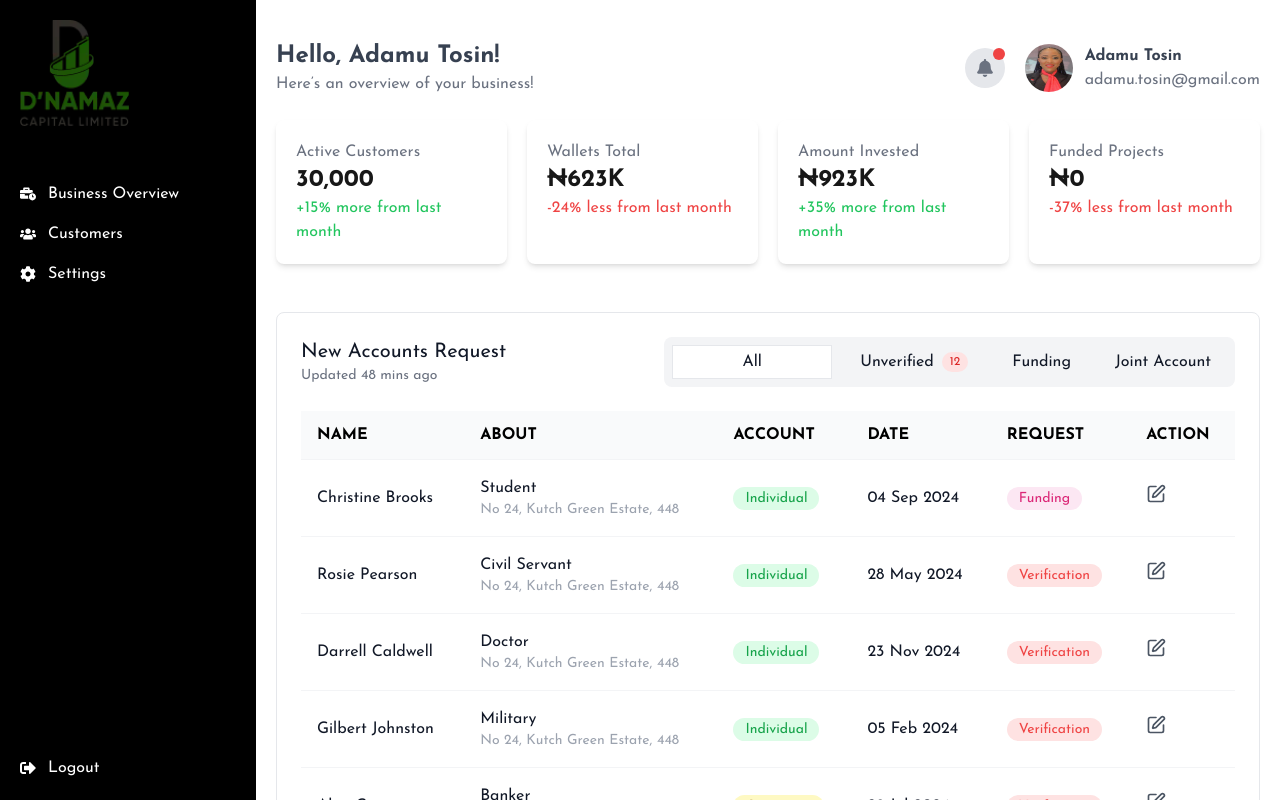
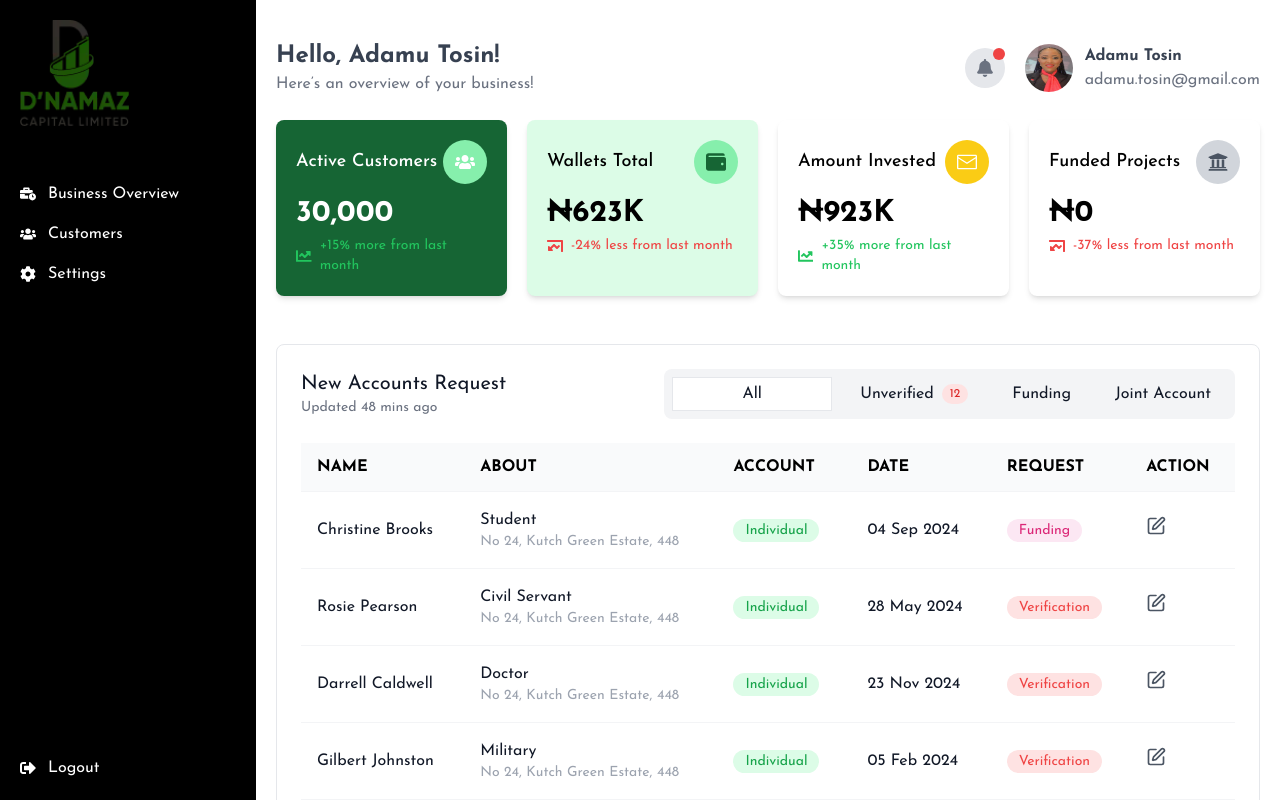
Before and after one commit to AyoMoses1/dnamaz, a Next.js app: page / in a window 1280 px wide. Shown: the top 800 px of the page. Built offline with nearby package versions, Linux system fonts and the light colour scheme.

Commit message:
Refactor OverviewCards component to update card styling and add icons

```diff
--- a/app/_components/OverviewCards.tsx
+++ b/app/_components/OverviewCards.tsx
@@ -1,19 +1,44 @@
-// components/OverviewCards.tsx
 import { FC } from "react";
+import { FaUsers, FaWallet, FaUniversity, FaChartLine } from "react-icons/fa";
+import { RxEnvelopeClosed } from "react-icons/rx";
 
 interface CardProps {
   title: string;
   value: string;
   change: string;
   isPositive: boolean;
+  backgroundColor: string;
+  icon: JSX.Element;
+  iconBgColor: string;
 }
 
-const Card: FC<CardProps> = ({ title, value, change, isPositive }) => {
+const Card: FC<CardProps> = ({ title, value, change, isPositive, backgroundColor, icon, iconBgColor }) => {
   return (
-    <div className="bg-white p-5 rounded-lg shadow-md">
-      <p className="text-gray-500">{title}</p>
-      <h2 className="text-2xl font-bold">{value}</h2>
-      <p className={isPositive ? "text-green-500" : "text-red-500"}>{change}</p>
+    <div className={`p-5 rounded-lg shadow-md ${backgroundColor}`}>
+
+      <div className="flex justify-between items-center">
+        <p className={`${backgroundColor === 'bg-green-800' ? 'text-white' : 'text-black'} text-lg font-medium`}>
+          {title}
+        </p>
+        <div className={`p-3 rounded-full ${iconBgColor}`}>
+          {icon}
+        </div>
+      </div>
+
+      <h2 className={`${backgroundColor === 'bg-green-800' ? 'text-white' : 'text-black'} text-3xl font-bold mt-3`}>
+        {value}
+      </h2>
+
+      <div className="flex items-center mt-1">
+        {isPositive ? (
+          <FaChartLine className="text-green-500 mr-2" />
+        ) : (
+          <FaChartLine className="text-red-500 mr-2 transform rotate-180" />
+        )}
+        <p className={`${isPositive ? "text-green-500" : "text-red-500"} text-sm`}>
+          {change}
+        </p>
+      </div>
     </div>
   );
 };
@@ -21,10 +46,42 @@ const Card: FC<CardProps> = ({ title, value, change, isPositive }) => {
 const OverviewCards: FC = () => {
   return (
     <div className="grid grid-cols-4 gap-5">
-      <Card title="Active Customers" value="30,000" change="+15% more from last month" isPositive={true} />
-      <Card title="Wallets Total" value="₦623K" change="-24% less from last month" isPositive={false} />
-      <Card title="Amount Invested" value="₦923K" change="+35% more from last month" isPositive={true} />
-      <Card title="Funded Projects" value="₦0" change="-37% less from last month" isPositive={false} />
+      <Card
+        title="Active Customers"
+        value="30,000"
+        change="+15% more from last month"
+        isPositive={true}
+        backgroundColor="bg-green-800"
+        icon={<FaUsers className="text-white text-xl" />}
+        iconBgColor="bg-green-300"
+      />
+      <Card
+        title="Wallets Total"
+        value="₦623K"
+        change="-24% less from last month"
+        isPositive={false}
+        backgroundColor="bg-green-100"
+        icon={<FaWallet className="text-green-800 text-xl" />}
+        iconBgColor="bg-green-300"
+      />
+      <Card
+        title="Amount Invested"
+        value="₦923K"
+        change="+35% more from last month"
+        isPositive={true}
+        backgroundColor="bg-white"
+        icon={<RxEnvelopeClosed className="text-white text-xl" />}
+        iconBgColor="bg-yellow-400"
+      />
+      <Card
+        title="Funded Projects"
+        value="₦0"
+        change="-37% less from last month"
+        isPositive={false}
+        backgroundColor="bg-white"
+        icon={<FaUniversity className="text-gray-600 text-xl" />}
+        iconBgColor="bg-gray-300"
+      />
     </div>
   );
 };
```
